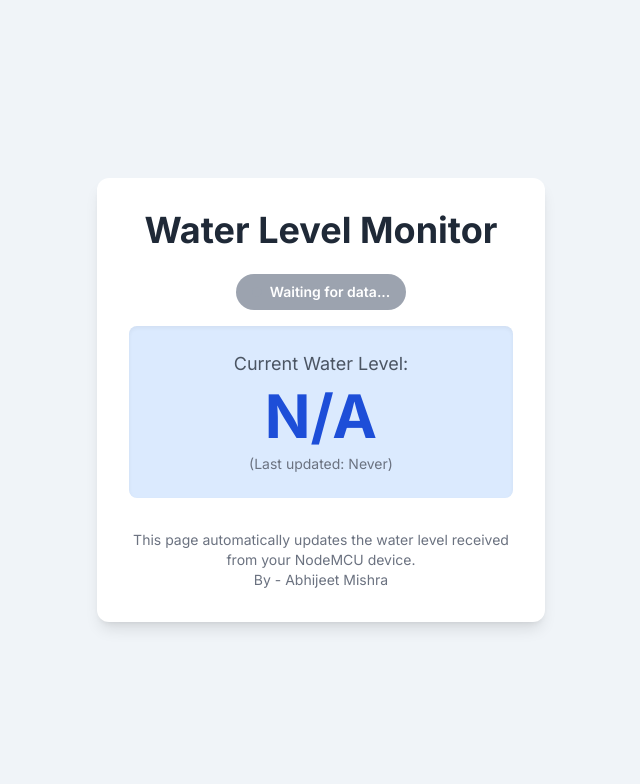
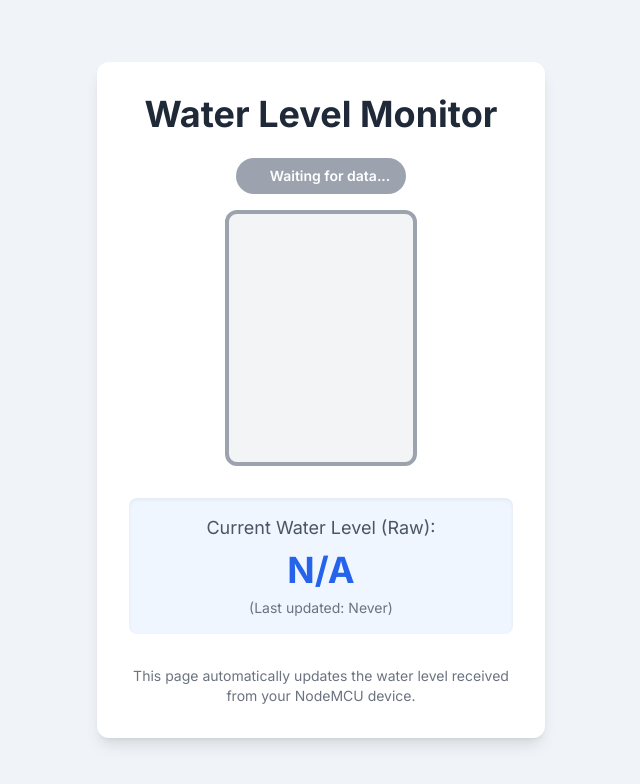
Before and after one commit to Abhijeet8908/Water-Tank-Monitoring-System, a Flask app: page / in a window 1280 px wide. Shown: the top 784 px of the page, without its empty margins (319-959 px from the left). Run offline with Flask 3, Linux system fonts and the light colour scheme; some libraries are stand-ins or nearby versions.

Commit message:
Added a visual representation of water tank

```diff
--- a/Web_page/templates/index.html
+++ b/Web_page/templates/index.html
@@ -26,6 +26,10 @@
         .animate-pulse-red {
             animation: pulse-red 1.5s infinite;
         }
+        /* Water fill animation */
+        .water-fill {
+            transition: opacity 0.5s ease-out; /* Smooth transition for water levels */
+        }
     </style>
 </head>
 <body class="flex items-center justify-center min-h-screen p-4">
@@ -37,9 +41,16 @@
             <span id="statusText">Checking connection...</span>
         </div>
 
-        <div class="mb-8 p-6 bg-blue-100 rounded-lg shadow-inner">
-            <p class="text-lg text-gray-600 mb-2">Current Water Level:</p>
-            <p id="waterLevelDisplay" class="text-6xl font-extrabold text-blue-600 animate-pulse">
+        <div class="relative w-48 h-64 border-4 border-gray-400 rounded-xl overflow-hidden bg-gray-100 mx-auto mb-8">
+            <div id="waterLevel4" class="absolute bottom-0 left-0 w-full h-1/4 bg-blue-500 water-fill opacity-0"></div>
+            <div id="waterLevel3" class="absolute bottom-1/4 left-0 w-full h-1/4 bg-blue-500 water-fill opacity-0"></div>
+            <div id="waterLevel2" class="absolute bottom-2/4 left-0 w-full h-1/4 bg-blue-500 water-fill opacity-0"></div>
+            <div id="waterLevel1" class="absolute bottom-3/4 left-0 w-full h-1/4 bg-blue-500 water-fill opacity-0"></div>
+        </div>
+
+        <div class="mb-8 p-4 bg-blue-50 rounded-lg shadow-inner">
+            <p class="text-lg text-gray-600 mb-2">Current Water Level (Raw):</p>
+            <p id="waterLevelDisplay" class="text-4xl font-extrabold text-blue-600">
                 Loading...
             </p>
             <p class="text-sm text-gray-500 mt-2">(Last updated: <span id="lastUpdated">Never</span>)</p>
@@ -48,14 +59,19 @@
         <p class="text-sm text-gray-500">
             This page automatically updates the water level received from your NodeMCU device.
         </p>
-        <p class="text-sm text-gray-500">
-            By - Abhijeet Mishra
-        </p>
     </div>
 
     <script>
         // Define a threshold for considering the NodeMCU disconnected (e.g., 15 seconds without an update)
         const DISCONNECT_THRESHOLD_SECONDS = 15;
+
+        // Get all water level elements for the tank (reversed for bottom-up filling logic)
+        const waterTankLevels = [
+            document.getElementById('waterLevel1'),
+            document.getElementById('waterLevel2'),
+            document.getElementById('waterLevel3'),
+            document.getElementById('waterLevel4')
+        ].reverse(); // waterTankLevels[0] is bottom-most, waterTankLevels[3] is top-most
 
         // Function to fetch and update the water level and connection status
         async function fetchWaterLevel() {
@@ -71,15 +87,37 @@
                 const statusDot = document.getElementById('statusDot');
                 const statusText = document.getElementById('statusText');
 
-                // Update water level display
+                // Update numerical water level display
                 if (data.water_level !== undefined) {
                     waterLevelDisplay.textContent = data.water_level;
-                    waterLevelDisplay.classList.remove('animate-pulse');
-                    waterLevelDisplay.classList.add('text-blue-700');
+                    // Assuming NodeMCU sends a numerical value (0-100) for water level
+                    const levelValue = parseFloat(data.water_level);
+
+                    // Determine how many visual levels to fill based on the water level percentage
+                    let levelsToFill = 0;
+                    if (levelValue > 75) {
+                        levelsToFill = 4;
+                    } else if (levelValue > 50) {
+                        levelsToFill = 3;
+                    } else if (levelValue > 25) {
+                        levelsToFill = 2;
+                    } else if (levelValue > 0) {
+                        levelsToFill = 1;
+                    }
+
+                    // Update the visual tank levels
+                    waterTankLevels.forEach((levelDiv, index) => {
+                        if (index < levelsToFill) {
+                            levelDiv.classList.add('opacity-100'); // Fill the level
+                        } else {
+                            levelDiv.classList.remove('opacity-100'); // Empty the level
+                        }
+                    });
+
                 } else {
                     waterLevelDisplay.textContent = "Error fetching data";
-                    waterLevelDisplay.classList.remove('animate-pulse');
-                    waterLevelDisplay.classList.add('text-red-500');
+                    // Clear all water levels if data is erroneous
+                    waterTankLevels.forEach(levelDiv => levelDiv.classList.remove('opacity-100'));
                 }
 
                 // Update connection status
@@ -121,8 +159,8 @@
                 const statusText = document.getElementById('statusText');
 
                 waterLevelDisplay.textContent = "Connection Error";
-                waterLevelDisplay.classList.remove('animate-pulse');
-                waterLevelDisplay.classList.add('text-red-500');
+                // Clear all water levels on connection error
+                waterTankLevels.forEach(levelDiv => levelDiv.classList.remove('opacity-100'));
 
                 // Indicate web server connection issue
                 connectionStatusDiv.classList.remove('bg-green-400', 'bg-red-400', 'animate-pulse-green', 'animate-pulse-red');
```
